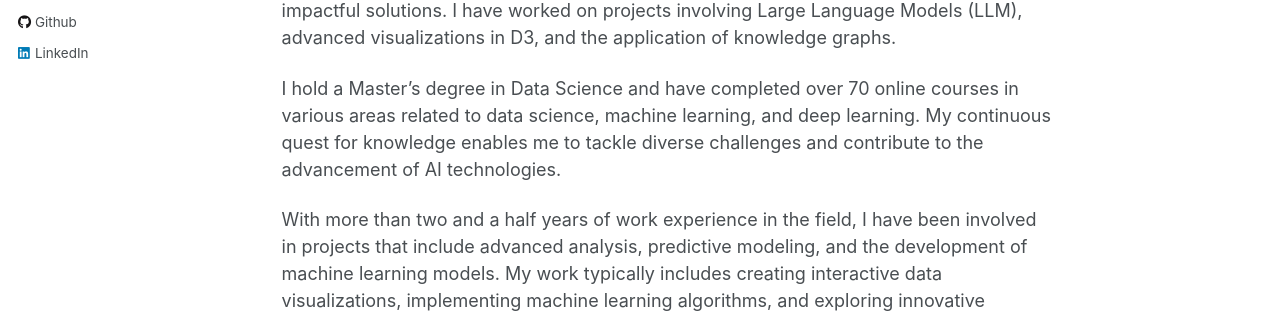
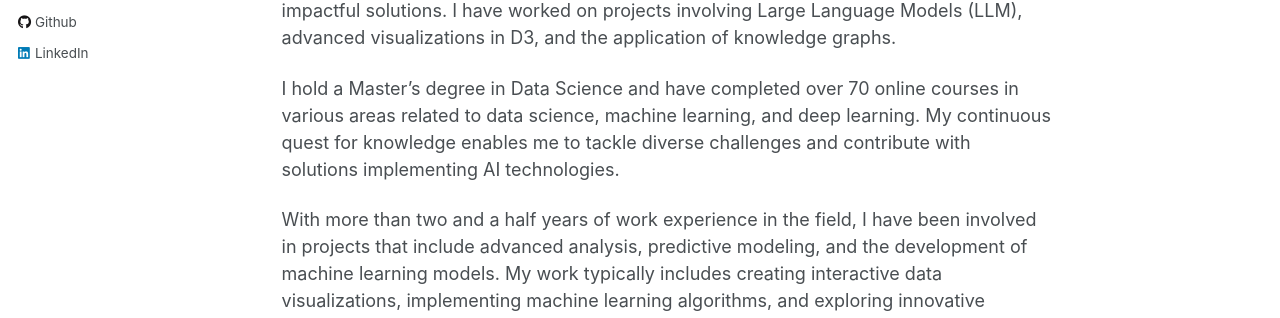
Before and after one commit to ennio-guzman/ennio-guzman.github.io, a Jekyll site: the page built from _pages/about.md, in a window 1280 px wide and 1225 px high. Shown: the part 411-729 px from the top of the window. Built offline with Jekyll 4.4.1, drawn with Linux system fonts in a browser that asks for light colours.

Commit message:
Update about.md

```diff
--- a/_pages/about.md
+++ b/_pages/about.md
@@ -15,7 +15,7 @@ Naturally curious and driven by innovation. I thrive on new challenges and am co
 
 As a Data Scientist, I enjoy solving complex problems with data, whether it's creating a music recommender system or developing a pneumonia classifier using convolutional neural networks. I am passionate about leveraging AI and machine learning to create impactful solutions. I have worked on projects involving Large Language Models (LLM), advanced visualizations in D3, and the application of knowledge graphs.
 
-I hold a Master's degree in Data Science and have completed over 70 online courses in various areas related to data science, machine learning, and deep learning. My continuous quest for knowledge enables me to tackle diverse challenges and contribute to the advancement of AI technologies.
+I hold a Master's degree in Data Science and have completed over 70 online courses in various areas related to data science, machine learning, and deep learning. My continuous quest for knowledge enables me to tackle diverse challenges and contribute with solutions implementing AI technologies.
 
 With more than two and a half years of work experience in the field, I have been involved in projects that include advanced analysis, predictive modeling, and the development of machine learning models. My work typically includes creating interactive data visualizations, implementing machine learning algorithms, and exploring innovative solutions with AI.
 
```
